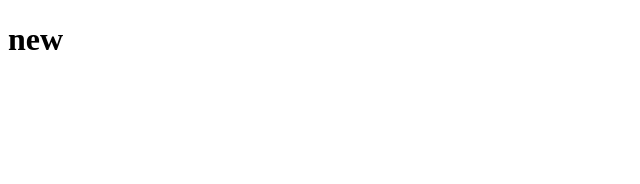
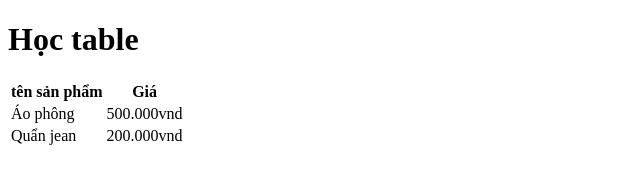
Before and after one commit to Alex-khang/duan1, a plain HTML site: page new1.html in a window 1280 px wide. Shown: the whole page, without its empty margins (0-640 px from the left). Drawn offline with Linux system fonts and the light colour scheme.

Commit message:
sửa lần 3

```diff
--- a/new1.html
+++ b/new1.html
@@ -1,12 +1,26 @@
 <!DOCTYPE html>
 <html lang="en">
-<head>
-    <meta charset="UTF-8">
-    <meta http-equiv="X-UA-Compatible" content="IE=edge">
-    <meta name="viewport" content="width=device-width, initial-scale=1.0">
+  <head>
+    <meta charset="UTF-8" />
+    <meta http-equiv="X-UA-Compatible" content="IE=edge" />
+    <meta name="viewport" content="width=device-width, initial-scale=1.0" />
     <title>Document</title>
-</head>
-<body>
-    <h1>new</h1>
-</body>
+  </head>
+  <body>
+    <h1>Học table</h1>
+    <table>
+      <tr>
+        <th>tên sản phẩm</th>
+        <th>Giá</th>
+      </tr>
+      <tr>
+        <td>Áo phông</td>
+        <td>500.000vnd</td>
+      </tr>
+      <tr>
+        <td>Quẩn jean</td>
+        <td>200.000vnd</td>
+      </tr>
+    </table>
+  </body>
 </html>
```
